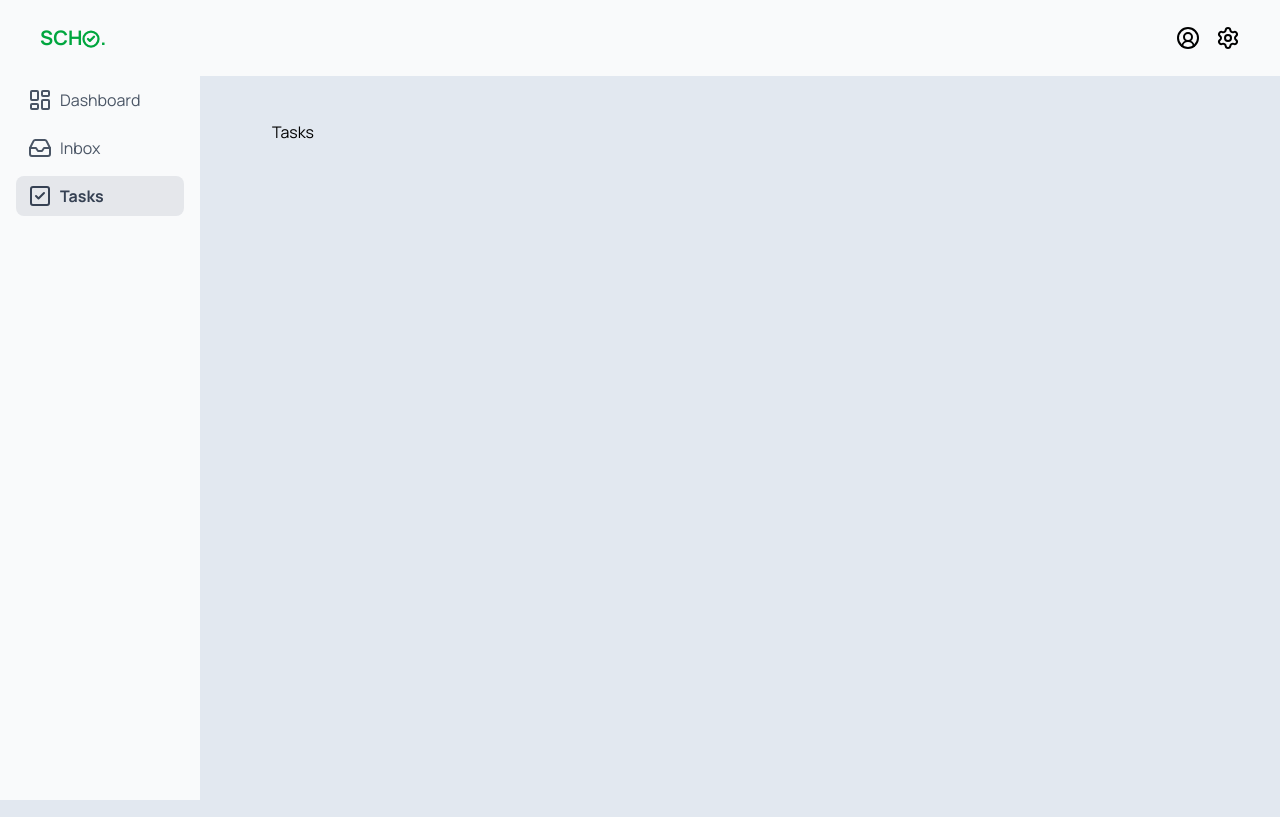
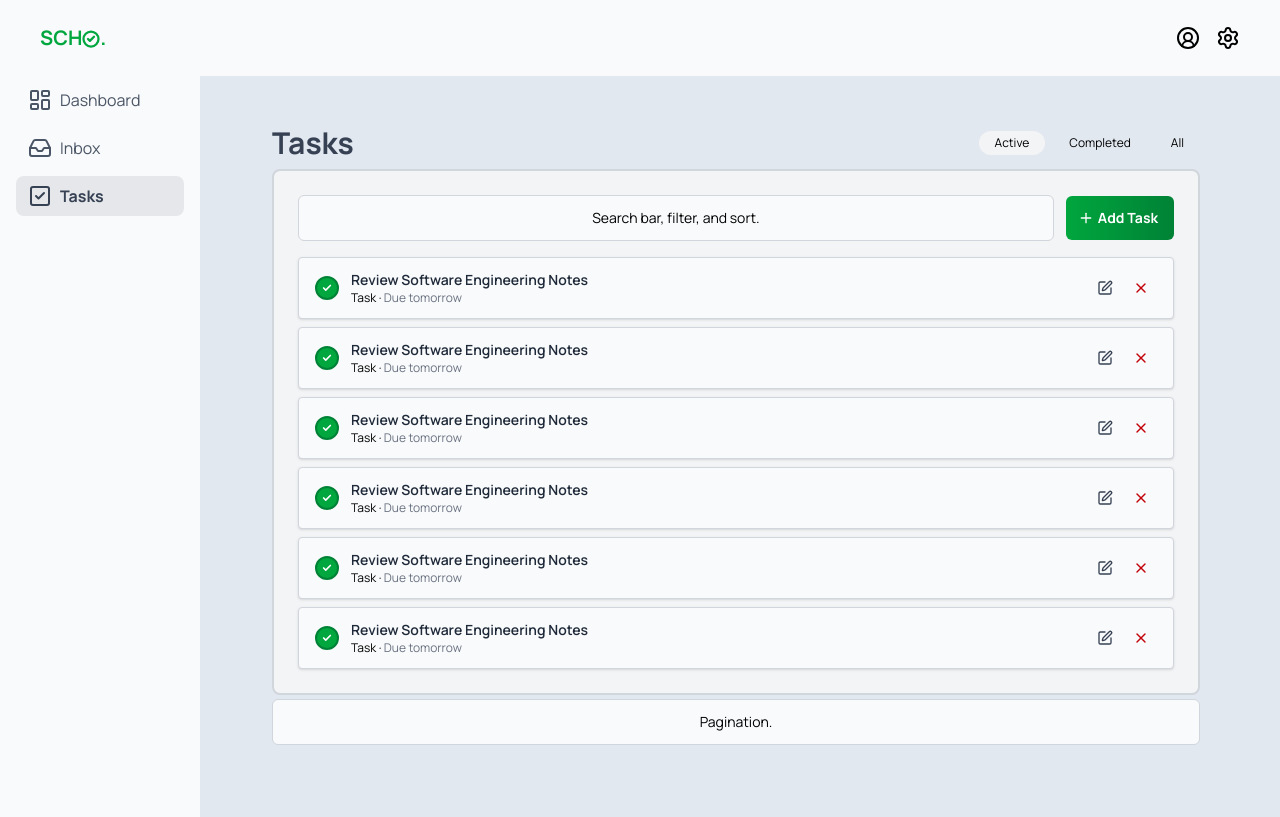
Before and after one commit to dreyyan/scho, a Next.js app: page /tasks in a window 1280 px wide. Built offline with nearby package versions, Linux system fonts and the light colour scheme; no server answers; sample sign-in values are in the browser's storage.

Commit message:
feat: add FilterGroup for Task page and define TODO components

```diff
--- a/src/app/(protected)/tasks/page.tsx
+++ b/src/app/(protected)/tasks/page.tsx
@@ -1,7 +1,183 @@
-import React from 'react'
+"use client";
+
+import FilterGroup from '@/components/ui/FilterGroup'
+import Item from '@/components/ui/Item';
+import React, { useState } from 'react'
+import { ItemProps } from '@/types/item';
+import Button from '@/components/ui/Button';
+import { Plus } from 'lucide-react';
+
+const TASK_FILTER_OPTIONS = [
+  { label: "Active", value: "active" },
+  { label: "Completed", value: "completed" },
+  { label: "All", value: "all" },
+];
+
+// TODO: Retrieve items from the backend.
+const ITEMS: ItemProps[] = [
+  {
+    id: "0",
+    category: "Task",
+    title: "Review Software Engineering Notes",
+    isChecked: true,
+    onCheckedChange: () => {},
+    canEdit: true,
+    canDelete: true,
+    onEdit: () => {},
+    onDelete: () => {},
+    deadline: "Due tomorrow",
+  },
+  {
+    id: "1",
+    category: "Task",
+    title: "Review Software Engineering Notes",
+    isChecked: true,
+    onCheckedChange: () => {},
+    canEdit: true,
+    canDelete: true,
+    onEdit: () => {},
+    onDelete: () => {},
+    deadline: "Due tomorrow",
+  },
+  {
+    id: "2",
+    category: "Task",
+    title: "Review Software Engineering Notes",
+    isChecked: true,
+    onCheckedChange: () => {},
+    canEdit: true,
+    canDelete: true,
+    onEdit: () => {},
+    onDelete: () => {},
+    deadline: "Due tomorrow",
+  },
+  {
+    id: "3",
+    category: "Task",
+    title: "Review Software Engineering Notes",
+    isChecked: true,
+    onCheckedChange: () => {},
+    canEdit: true,
+    canDelete: true,
+    onEdit: () => {},
+    onDelete: () => {},
+    deadline: "Due tomorrow",
+  },
+  {
+    id: "4",
+    category: "Task",
+    title: "Review Software Engineering Notes",
+    isChecked: true,
+    onCheckedChange: () => {},
+    canEdit: true,
+    canDelete: true,
+    onEdit: () => {},
+    onDelete: () => {},
+    deadline: "Due tomorrow",
+  },
+  {
+    id: "5",
+    category: "Task",
+    title: "Review Software Engineering Notes",
+    isChecked: true,
+    onCheckedChange: () => {},
+    canEdit: true,
+    canDelete: true,
+    onEdit: () => {},
+    onDelete: () => {},
+    deadline: "Due tomorrow",
+  },
+];
 
 export default function Tasks() {
+  const [activeFilter, setActiveFilter] = useState<string>(TASK_FILTER_OPTIONS[0].value);
+  const [items, setItems] = useState<ItemProps[]>(ITEMS);
+
+  const handleCheckedChange = (id: string, checked: boolean) => {
+    setItems((prevItems) =>
+      prevItems.map((item) =>
+        item.id === id && item.category === "Task"
+        ? { ...item, isChecked: checked }
+        : item
+      )
+    )
+  };
+
+  const handleAddTask = () => {
+    return null;
+  };
+
+  const handleEdit = (id: string) => {
+    console.log(`TODO: Handle edit for ${id}.`);
+  };
+
+  const handleDelete = (id: string) => {
+    console.log(`TODO: Handle delete for ${id}.`);
+  };
+
   return (
-    <div>Tasks</div>
+    <div className='space-y-1'>
+      <header className='flex justify-between items-center'>
+        <h1 className='text-gray-700 font-bold'>Tasks</h1>
+        <FilterGroup
+          options={TASK_FILTER_OPTIONS}
+          value={activeFilter}
+          onChange={setActiveFilter}
+        />
+      </header>
+
+      <main className='
+        min-h-109
+        rounded-lg
+        p-6
+        bg-gray-100 border-2 border-gray-300
+      '>
+        <div className='flex justify-center items-center gap-x-3 mb-4'>
+          {/* TODO: Search bar, filter, and sort. */}
+          <div className='
+          flex-2
+            flex justify-center items-center
+            px-3 py-3
+            text-sm
+            bg-gray-50 border border-gray-300 rounded-md
+          '>Search bar, filter, and sort.
+          </div>
+          <div>
+            <Button
+              label='Add Task'
+              variant='primary'
+              type='button'
+              onClick={handleAddTask}
+              icon={Plus}
+            />
+          </div>
+        </div>
+
+        <div className='space-y-2'>
+          { items.map((item) => (
+            <Item
+              key={item.id}
+              {...item}
+              {...(item.category === "Task" && {
+                onCheckedChange(checked: boolean) {
+                  handleCheckedChange(item.id, checked);
+                },
+              })}
+              onEdit={() => handleEdit(item.id)}
+              onDelete={() => handleDelete(item.id)}
+            />
+          )) }
+        </div>
+      </main>
+
+      {/* TODO: Pagination. */}
+      <div className='
+        flex justify-center items-center
+        mb-4 px-3 py-3
+        text-sm
+        bg-gray-50 border border-gray-300 rounded-md
+      '>Pagination.
+      </div>
+    </div>
   )
 }
```
